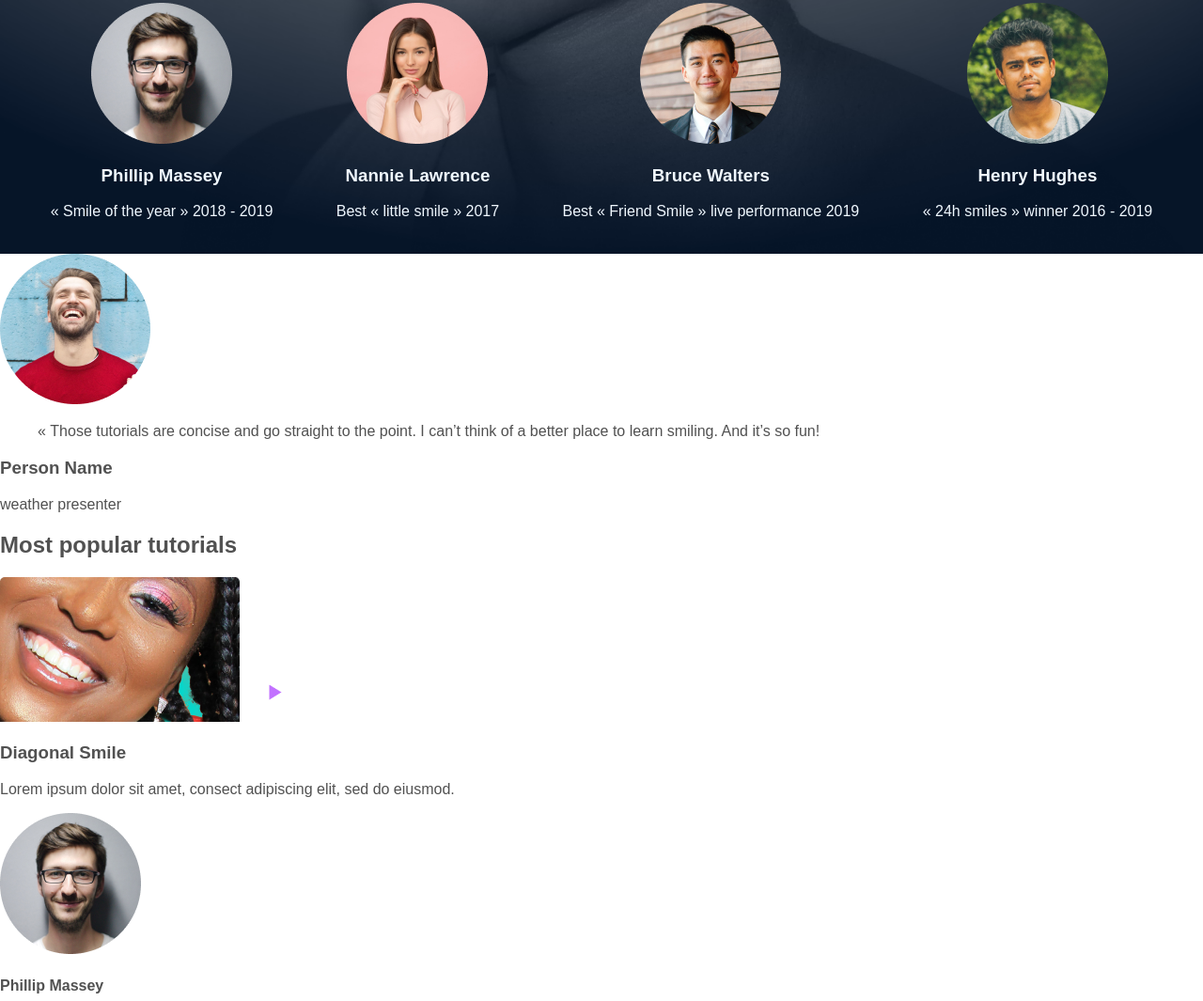
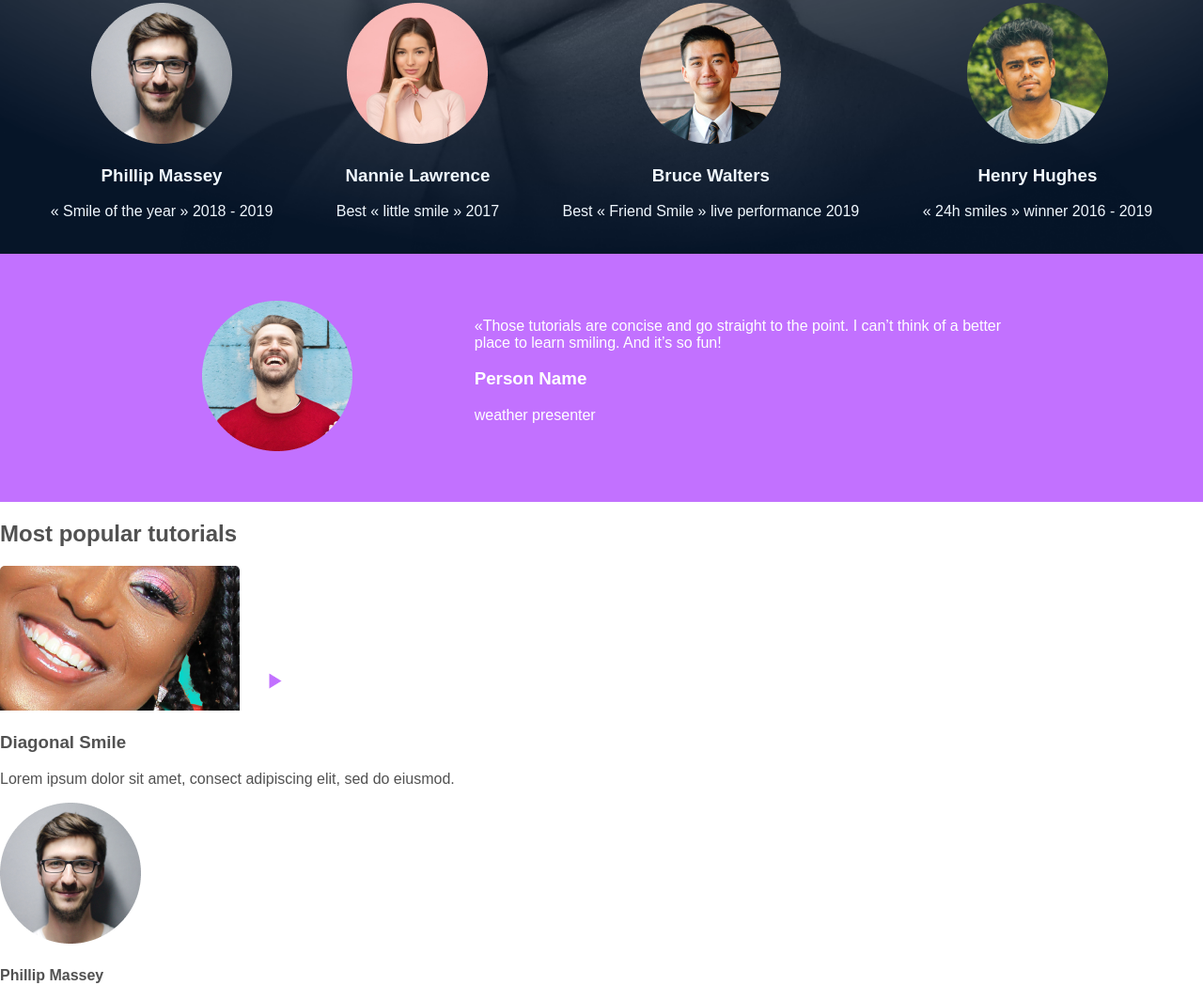
Before and after one commit to fatyyyjb/alx_html_css, a plain HTML site: page css_advanced/index.html in a window 1280 px wide. Shown: the part 655-1720 px from the top of the page at 94% size. Drawn offline with Linux system fonts and the light colour scheme.

Commit message:
add correct styling to the quote section

```diff
--- a/css_advanced/index.html
+++ b/css_advanced/index.html
@@ -64,12 +64,12 @@
 
         </div>
 
-            <section>
+            <section class="backgr-color">
                 <div>
                     <img src="images/5.png" alt="img">
                 </div>
-                <div>
-                    <blockquote>« Those tutorials are concise and go straight to the point. I can’t think of a better place to learn smiling. And it’s so fun!</blockquote>
+                <div class="quote">
+                    <blockquote class="quots">«Those tutorials are concise and go straight to the point. I can’t think of a better <br> place to learn smiling. And it’s so fun!</blockquote>
                     <h3>Person Name</h3>
                     <p>weather presenter</p>
                 </div>
--- a/css_advanced/styles.css
+++ b/css_advanced/styles.css
@@ -5,7 +5,6 @@ body{
     margin: 0;
     padding: 0;
 }
-
 .background-color{
     background-image: url(images/Object.png);
     background-size: cover;
@@ -14,17 +13,14 @@ body{
     padding: 20px;
     color: aliceblue;
 }
-
 nav{
     display: flex;
     justify-content: space-around;/*equal space around each item*/
     align-items: center;/*center items vertically*/
 }
-
 .smile-logo{
     margin-top: 10px;
 }
-
 ul{
     display: flex;
     gap: 40px;
@@ -32,13 +28,11 @@ ul{
     margin-top:  16px;
     padding: 0;
 }
-
 a{
     color: #ffffff;
     text-decoration: none;
     font-size: 13px;
 }
-
 .thecenter{
     text-align: center;
 }
@@ -48,7 +42,6 @@ a{
     margin: 130px 0 0;
     font-weight: bold;
 }
-
 .sgl{
     display: flex;
     justify-content: center;
@@ -74,7 +67,6 @@ a{
     color: rgb(167, 67, 187);
     font-weight: bold;
 }
-
 .thepros{
     text-align: center;
 }
@@ -84,7 +76,22 @@ a{
     display: flex;
     margin-top: 90px;
 }
-
 .prospics{
     border-radius: 100px;
 }
+
+
+.backgr-color{
+    background-color: #C271FF;
+    display: flex;
+    align-items: center;
+    justify-content: space-around;
+    padding: 50px;
+}
+.quote{
+    color: #ffffff;
+    margin-left: -200px;
+}
+.quots{
+    margin: 0px;
+}
```
